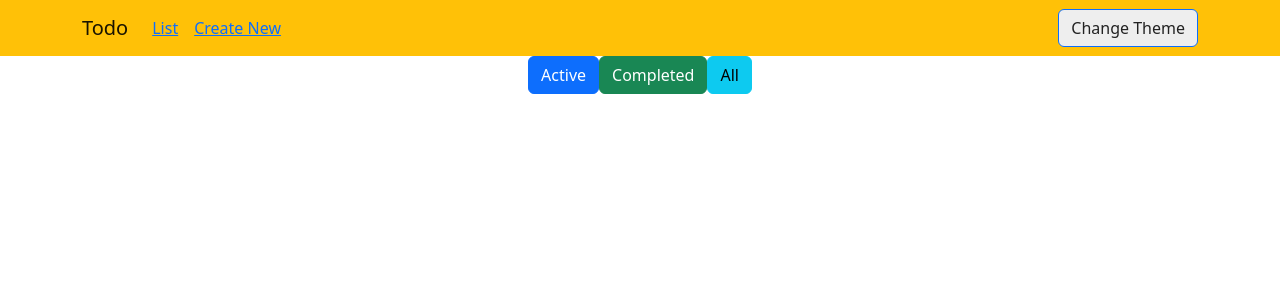
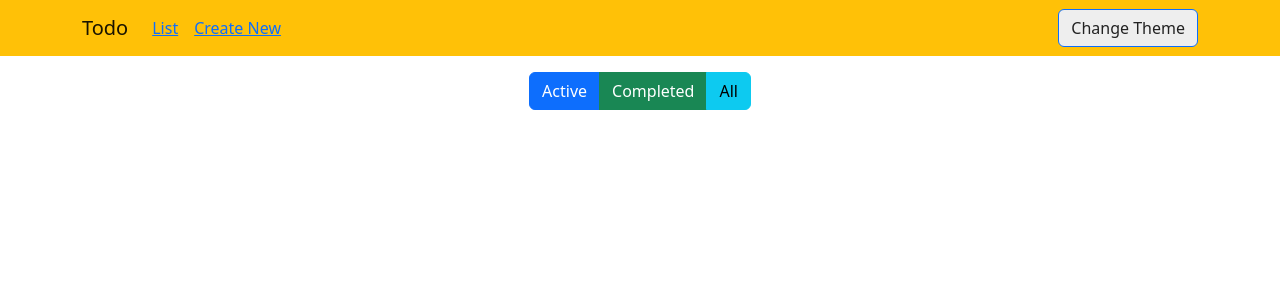
Before and after one commit to Vishnu-AV/react-first-app, a React (Create React App) app in the folder redux-app/: page / in a window 1280 px wide. Shown: the top 300 px of the page. Built offline with nearby package versions, Linux system fonts and the light colour scheme.

Commit message:
Updates in todo app

```diff
--- a/redux-app/public/index.html
+++ b/redux-app/public/index.html
@@ -24,7 +24,7 @@
       work correctly both with client-side routing and a non-root public URL.
       Learn how to configure a non-root public URL by running `npm run build`.
     -->
-    <title>React App</title>
+    <title>Todo</title>
   </head>
   <body>
     <noscript>You need to enable JavaScript to run this app.</noscript>
--- a/redux-app/src/App.css
+++ b/redux-app/src/App.css
@@ -27,7 +27,13 @@
 .App-link {
   color: #61dafb;
 }
-
+.displaytodos {
+  margin: 10px;
+}
+.completed {
+  position: absolute;
+  right: 0px;
+}
 @keyframes App-logo-spin {
   from {
     transform: rotate(0deg);
--- a/redux-app/src/App.js
+++ b/redux-app/src/App.js
@@ -4,9 +4,7 @@ import { Routes, Route } from "react-router-dom";
 import Todos from "./components/todos";
 import DisplayTodos from "./components/todolist";
 import { ThemeContext, themes } from "./theme/theme-context";
-import ThemedButton from "./theme/themed-button";
-import NavBar from "./nav-bar";
-import Toolbar from "./theme/toolbar";
+import NavBar from "./components/nav-bar";
 
 class App extends React.Component {
   constructor(props) {
--- a/redux-app/src/components/TodoItem.js
+++ b/redux-app/src/components/TodoItem.js
@@ -39,7 +39,7 @@ const TodoItem = (props) => {
         ref={inputRef}
         disabled={inputRef}
         defaultValue={item.item}
-        onKeyPress={(e) => update(item.id, inputRef.current.value, e)}
+        onKeyDown={(e) => update(item.id, inputRef.current.value, e)}
       />
       <div className="btns">
         <Button
--- a/redux-app/src/nav-bar.js
+++ b/redux-app/src/components/nav-bar.js
@@ -3,9 +3,9 @@ import { Link } from "react-router-dom";
 import Container from 'react-bootstrap/Container';
 import Nav from 'react-bootstrap/Nav';
 import Navbar from 'react-bootstrap/Navbar';
-import Toolbar from "./theme/toolbar";
+import Toolbar from "../theme/toolbar";
 
-import { ThemeContext } from "./theme/theme-context";
+import { ThemeContext } from "../theme/theme-context";
 
 class NavBar extends React.Component {
   constructor(props) {
@@ -20,7 +20,7 @@ class NavBar extends React.Component {
       <>
       <Navbar bg={theme.name} variant={theme.name}>
         <Container>
-          <Navbar.Brand href="/">Todo </Navbar.Brand>
+          <Navbar.Brand >Todo </Navbar.Brand>
           <Nav className="me-auto">
             <Nav.Link><Link to="/"> List </Link></Nav.Link>
             <Nav.Link ><Link to="todo"> Create New</Link></Nav.Link>
--- a/redux-app/src/components/todolist.js
+++ b/redux-app/src/components/todolist.js
@@ -1,6 +1,8 @@
 import React, { useState } from "react";
 import { connect } from "react-redux";
 import { Button } from "react-bootstrap";
+import ButtonGroup from 'react-bootstrap/ButtonGroup';
+
 
 import {
   addTodos,
@@ -29,7 +31,8 @@ const DisplayTodos = (props) => {
   const [sort, setSort] = useState("active");
   return (
     <div className="displaytodos">
-      <div className="buttons">
+      <div className="buttons m-3">
+      <ButtonGroup aria-label="Basic example">
         <Button
           variant="primary"
           size="l"
@@ -55,6 +58,7 @@ const DisplayTodos = (props) => {
         >
           All
         </Button>
+        </ButtonGroup>
       </div>
       <ul>
         {props.todos.length > 0 && sort === "active"
--- a/redux-app/src/components/todos.js
+++ b/redux-app/src/components/todos.js
@@ -1,4 +1,5 @@
 import React, { useState } from "react";
+import { Container } from "react-bootstrap";
 import { connect } from "react-redux";
 import { useNavigate } from "react-router-dom";
 
@@ -34,11 +35,12 @@ const Todos = (props) => {
         completed: false,
       });
       setTodo("");
-      navigate('/');
+      navigate("/");
     }
   };
   //console.log("props from store", props);
   return (
+    <Container>
       <div className="addTodos">
         <input
           type="text"
@@ -57,6 +59,7 @@ const Todos = (props) => {
         </button>
         <br />
       </div>
+    </Container>
   );
 };
 //we can use connect method to connect this component with redux store
```
Lines whose indentation alone changed are shown as unchanged.
